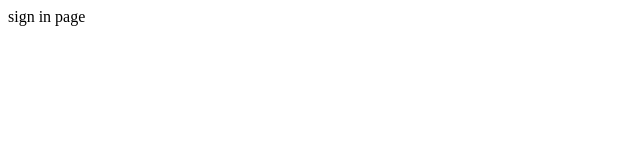
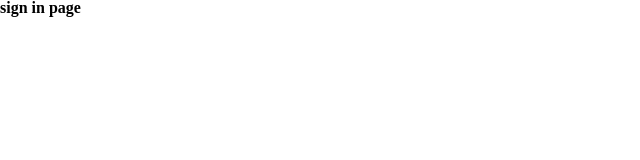
Before and after one commit to beomseok37/wanted-pre-onboarding-frontend, a React (Create React App) app: page /signIn in a window 1280 px wide. Shown: the top 160 px of the page, without its empty margins (0-640 px from the left). Built offline with nearby package versions, Linux system fonts and the light colour scheme.

Commit message:
style: global style 추가

```diff
--- a/src/App.tsx
+++ b/src/App.tsx
@@ -1,12 +1,17 @@
-import React from 'react';
+import React, { Fragment } from 'react';
 import { BrowserRouter, Routes, Route, Navigate } from 'react-router-dom';
+import { Global } from '@emotion/react';
 
 import SignInPage from 'src/pages/signIn';
 import SignUpPage from 'src/pages/signUp';
 import TodoPage from 'src/pages/todo';
 
+import { globalStyle } from './globalStyle';
+
 function App() {
   return (
+    <Fragment>
+      <Global styles={globalStyle} />
       <BrowserRouter>
         <Routes>
           <Route path='/' element={<Navigate to='signIn' />} />
@@ -15,6 +20,7 @@ function App() {
           <Route path='/todo' element={<TodoPage />} />
         </Routes>
       </BrowserRouter>
+    </Fragment>
   );
 }
 
--- /dev/null
+++ b/src/globalStyle.ts
@@ -0,0 +1,155 @@
+import { css } from '@emotion/react';
+
+const globalStyle = css`
+  html,
+  body,
+  div,
+  span,
+  applet,
+  object,
+  iframe,
+  h1,
+  h2,
+  h3,
+  h4,
+  h5,
+  h6,
+  p,
+  blockquote,
+  pre,
+  a,
+  abbr,
+  acronym,
+  address,
+  big,
+  cite,
+  code,
+  del,
+  dfn,
+  em,
+  img,
+  ins,
+  kbd,
+  q,
+  s,
+  samp,
+  small,
+  strike,
+  strong,
+  sub,
+  sup,
+  tt,
+  var,
+  b,
+  u,
+  i,
+  center,
+  dl,
+  dt,
+  dd,
+  ol,
+  ul,
+  li,
+  fieldset,
+  form,
+  label,
+  legend,
+  table,
+  caption,
+  tbody,
+  tfoot,
+  thead,
+  tr,
+  th,
+  td,
+  article,
+  aside,
+  canvas,
+  details,
+  embed,
+  figure,
+  figcaption,
+  footer,
+  header,
+  hgroup,
+  menu,
+  nav,
+  output,
+  ruby,
+  section,
+  summary,
+  time,
+  mark,
+  audio,
+  video,
+  button {
+    margin: 0;
+    padding: 0;
+    border: 0;
+    font-size: 0;
+    font: inherit;
+    vertical-align: baseline;
+    font-size: 1rem;
+    font-weight: bold;
+  }
+  /* HTML5 display-role reset for older browsers */
+  article,
+  aside,
+  details,
+  figcaption,
+  figure,
+  footer,
+  header,
+  hgroup,
+  menu,
+  nav,
+  section {
+    display: block;
+  }
+  html {
+    width: 100%;
+    height: 100%;
+    display: flex;
+    justify-content: center;
+  }
+  body {
+    width: 100%;
+    height: 100%;
+    line-height: 1;
+    overflow-x: hidden;
+  }
+  ol,
+  ul {
+    list-style: none;
+  }
+  blockquote,
+  q {
+    quotes: none;
+  }
+  blockquote:before,
+  blockquote:after,
+  q:before,
+  q:after {
+    content: '';
+    content: none;
+  }
+  table {
+    border-collapse: collapse;
+    border-spacing: 0;
+  }
+  #__next {
+    height: 100%;
+  }
+
+  #root {
+    width: 100%;
+    height: 100%;
+  }
+
+  a {
+    text-decoration-line: none;
+    color: #000;
+  }
+`;
+
+export { globalStyle };
```
Lines whose indentation alone changed are shown as unchanged.
